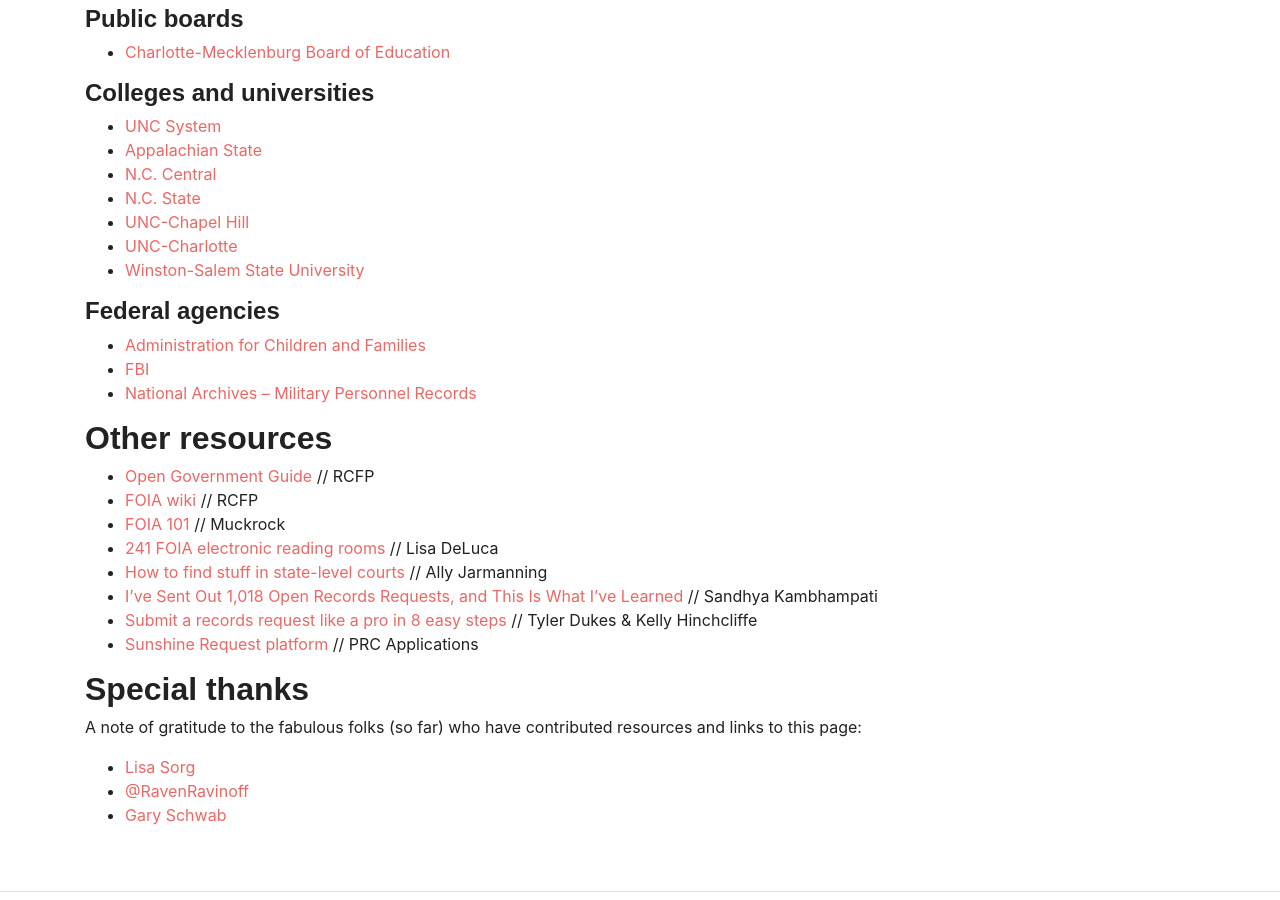
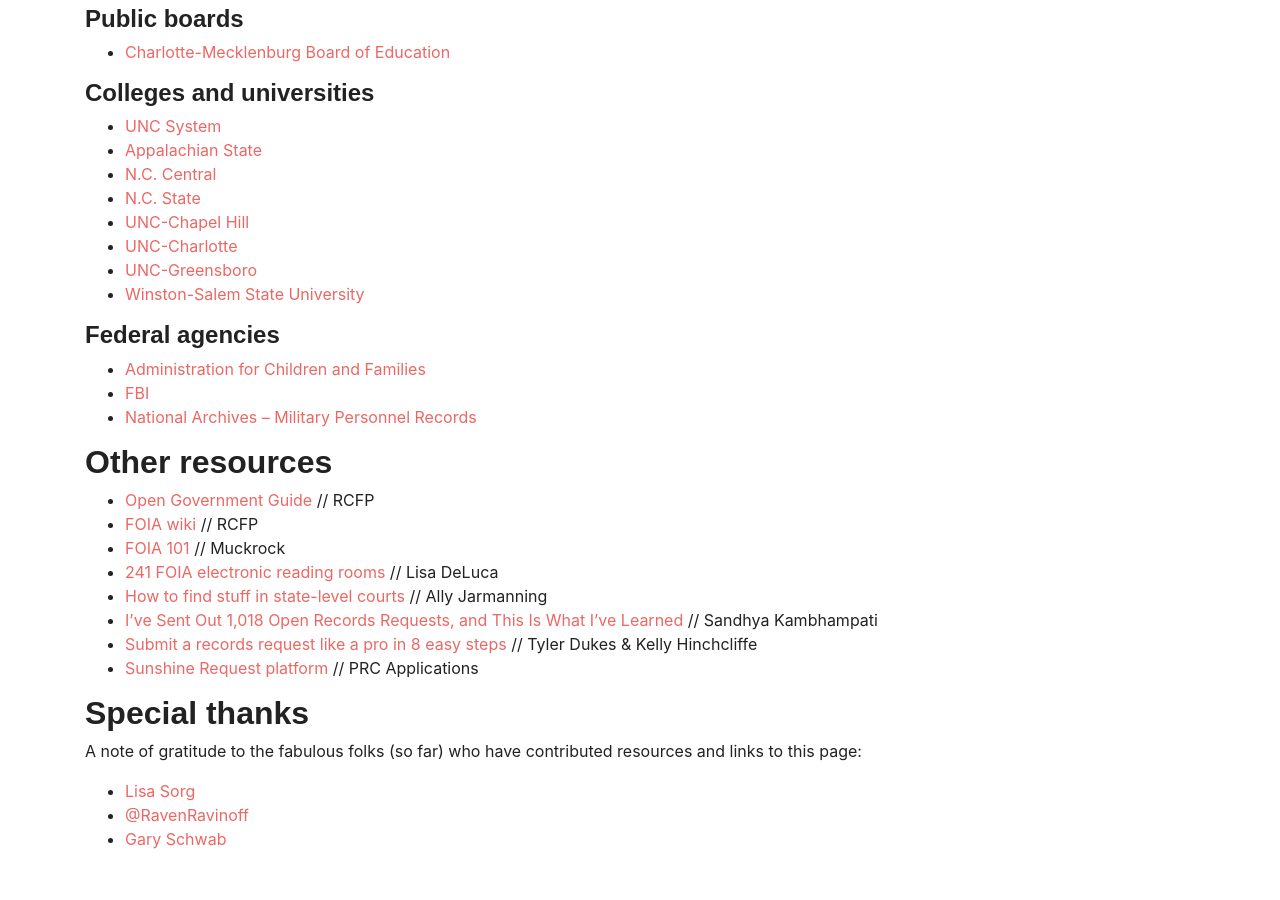
Before and after one commit to mtdukes/data-journalism-lab, a Jekyll site: the page built from _pages/public_records.md, in a window 1280 px wide and 900 px high, scrolled down 1361 px. Built offline with Jekyll 4.4.1, drawn with Linux system fonts in a browser that asks for light colours; some web fonts are replaced.

Commit message:
adding uncg

```diff
--- a/_pages/public_records.md
+++ b/_pages/public_records.md
@@ -64,6 +64,7 @@
 * [N.C. State](https://ncsu.nextrequest.com/)
 * [UNC-Chapel Hill](https://unc.nextrequest.com/)
 * [UNC-Charlotte](https://unccharlotte.nextrequest.com/)
+* [UNC-Greensboro](https://uncgreensboro.nextrequest.com/)
 * [Winston-Salem State University](https://www.wssu.edu/public-records/show-records.aspx)
 
 #### Federal agencies
```
